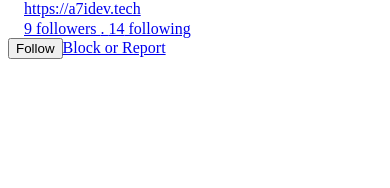
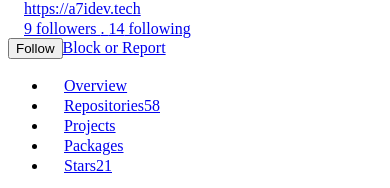
Before and after one commit to realabdullah/github-repolist-clone, a Nuxt app: page / in a window 390 px wide. Shown: the part 857-1045 px from the top of the page. Before the commit the page ends 924 px from the top, so only its background shows below. Built offline with nearby package versions, Linux system fonts and the light colour scheme.

Commit message:
MobileAction

```diff
--- /dev/null
+++ b/components/MobileAction.vue
@@ -0,0 +1,101 @@
+<template>
+  <ul class="mobile__action actions__tab__one">
+    <li>
+      <a class="tab__link" href="#">
+        <svg
+          aria-hidden="true"
+          height="16"
+          viewBox="0 0 16 16"
+          version="1.1"
+          width="16"
+          data-view-component="true"
+        >
+          <path
+            fill-rule="evenodd"
+            fill="none"
+            d="M0 1.75A.75.75 0 01.75 1h4.253c1.227 0 2.317.59 3 1.501A3.744 3.744 0 0111.006 1h4.245a.75.75 0 01.75.75v10.5a.75.75 0 01-.75.75h-4.507a2.25 2.25 0 00-1.591.659l-.622.621a.75.75 0 01-1.06 0l-.622-.621A2.25 2.25 0 005.258 13H.75a.75.75 0 01-.75-.75V1.75zm8.755 3a2.25 2.25 0 012.25-2.25H14.5v9h-3.757c-.71 0-1.4.201-1.992.572l.004-7.322zm-1.504 7.324l.004-5.073-.002-2.253A2.25 2.25 0 005.003 2.5H1.5v9h3.757a3.75 3.75 0 011.994.574z"
+          ></path>
+        </svg>
+        <span class="action__title">Overview</span>
+      </a>
+    </li>
+    <li>
+      <a class="tab__link" href="#">
+        <svg
+          aria-hidden="true"
+          height="16"
+          viewBox="0 0 16 16"
+          version="1.1"
+          width="16"
+          data-view-component="true"
+        >
+          <path
+            fill-rule="evenodd"
+            fill="none"
+            d="M2 2.5A2.5 2.5 0 014.5 0h8.75a.75.75 0 01.75.75v12.5a.75.75 0 01-.75.75h-2.5a.75.75 0 110-1.5h1.75v-2h-8a1 1 0 00-.714 1.7.75.75 0 01-1.072 1.05A2.495 2.495 0 012 11.5v-9zm10.5-1V9h-8c-.356 0-.694.074-1 .208V2.5a1 1 0 011-1h8zM5 12.25v3.25a.25.25 0 00.4.2l1.45-1.087a.25.25 0 01.3 0L8.6 15.7a.25.25 0 00.4-.2v-3.25a.25.25 0 00-.25-.25h-3.5a.25.25 0 00-.25.25z"
+          ></path>
+        </svg>
+        <span class="action__title">Repositories</span>
+        <span class="__count">58</span>
+      </a>
+    </li>
+    <li>
+      <a class="tab__link" href="#">
+        <svg
+          aria-hidden="true"
+          height="16"
+          viewBox="0 0 16 16"
+          version="1.1"
+          width="16"
+          data-view-component="true"
+        >
+          <path
+            fill-rule="evenodd"
+            fill="none"
+            d="M0 1.75C0 .784.784 0 1.75 0h12.5C15.216 0 16 .784 16 1.75v3.585a.746.746 0 010 .83v8.085A1.75 1.75 0 0114.25 16H6.309a.748.748 0 01-1.118 0H1.75A1.75 1.75 0 010 14.25V6.165a.746.746 0 010-.83V1.75zM1.5 6.5v7.75c0 .138.112.25.25.25H5v-8H1.5zM5 5H1.5V1.75a.25.25 0 01.25-.25H5V5zm1.5 1.5v8h7.75a.25.25 0 00.25-.25V6.5h-8zm8-1.5h-8V1.5h7.75a.25.25 0 01.25.25V5z"
+          ></path>
+        </svg>
+        <span class="action__title">Projects</span>
+      </a>
+    </li>
+    <li>
+      <a class="tab__link" href="#">
+        <svg
+          aria-hidden="true"
+          height="16"
+          viewBox="0 0 16 16"
+          version="1.1"
+          width="16"
+          data-view-component="true"
+        >
+          <path
+            fill-rule="evenodd"
+            fill="none"
+            d="M8.878.392a1.75 1.75 0 00-1.756 0l-5.25 3.045A1.75 1.75 0 001 4.951v6.098c0 .624.332 1.2.872 1.514l5.25 3.045a1.75 1.75 0 001.756 0l5.25-3.045c.54-.313.872-.89.872-1.514V4.951c0-.624-.332-1.2-.872-1.514L8.878.392zM7.875 1.69a.25.25 0 01.25 0l4.63 2.685L8 7.133 3.245 4.375l4.63-2.685zM2.5 5.677v5.372c0 .09.047.171.125.216l4.625 2.683V8.432L2.5 5.677zm6.25 8.271l4.625-2.683a.25.25 0 00.125-.216V5.677L8.75 8.432v5.516z"
+          ></path>
+        </svg>
+        <span class="action__title">Packages</span>
+      </a>
+    </li>
+    <li>
+      <a class="tab__link" href="#">
+        <svg
+          aria-hidden="true"
+          height="16"
+          viewBox="0 0 16 16"
+          version="1.1"
+          width="16"
+          data-view-component="true"
+        >
+          <path
+            fill-rule="evenodd"
+            fill="none"
+            d="M8 .25a.75.75 0 01.673.418l1.882 3.815 4.21.612a.75.75 0 01.416 1.279l-3.046 2.97.719 4.192a.75.75 0 01-1.088.791L8 12.347l-3.766 1.98a.75.75 0 01-1.088-.79l.72-4.194L.818 6.374a.75.75 0 01.416-1.28l4.21-.611L7.327.668A.75.75 0 018 .25zm0 2.445L6.615 5.5a.75.75 0 01-.564.41l-3.097.45 2.24 2.184a.75.75 0 01.216.664l-.528 3.084 2.769-1.456a.75.75 0 01.698 0l2.77 1.456-.53-3.084a.75.75 0 01.216-.664l2.24-2.183-3.096-.45a.75.75 0 01-.564-.41L8 2.694v.001z"
+          ></path>
+        </svg>
+        <span class="action__title">Stars</span>
+        <span class="__count">21</span>
+      </a>
+    </li>
+  </ul>
+</template>
--- a/pages/index.vue
+++ b/pages/index.vue
@@ -5,6 +5,7 @@
       <DesktopAction />
       <div class="container">
         <ProfileDetails />
+        <MobileAction />
       </div>
     </main>
   </div>
```
